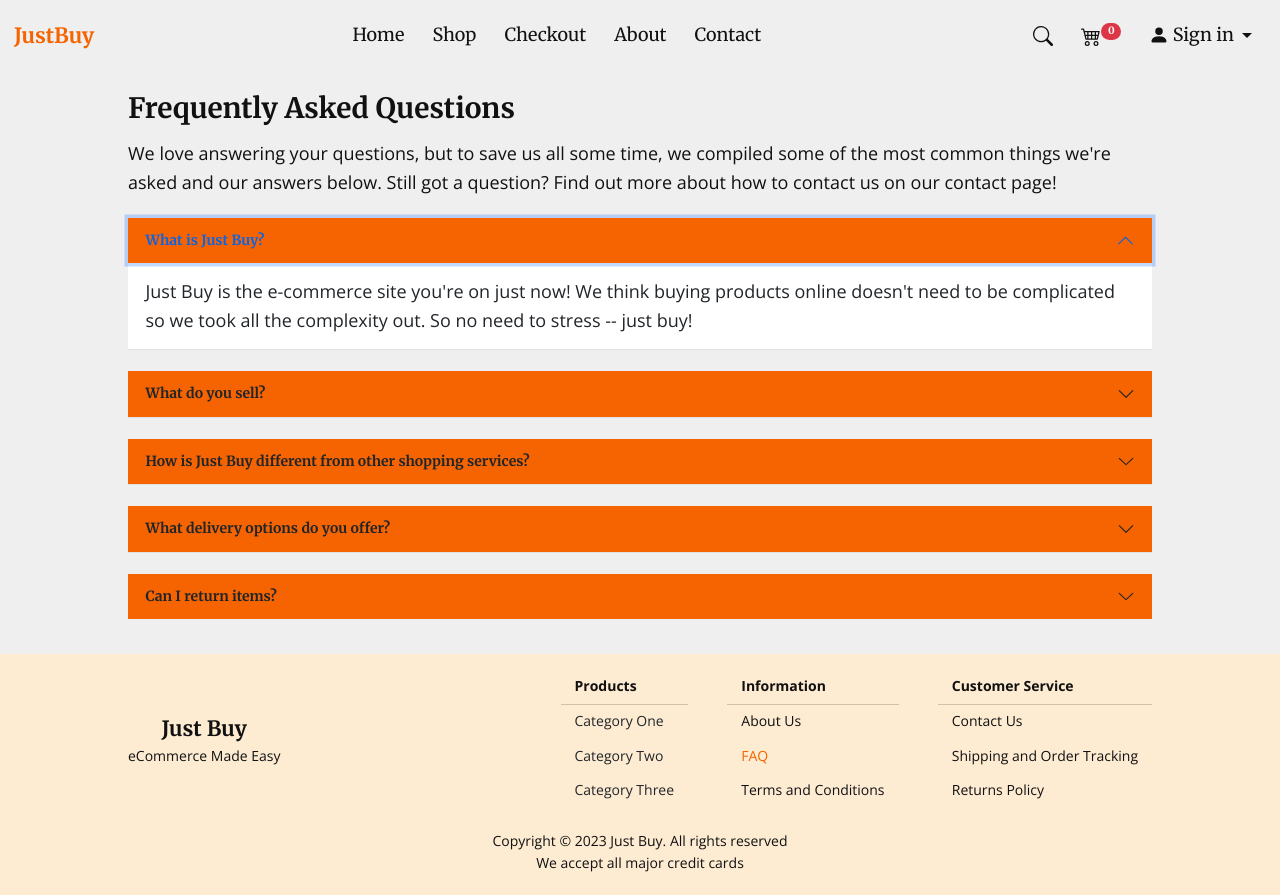
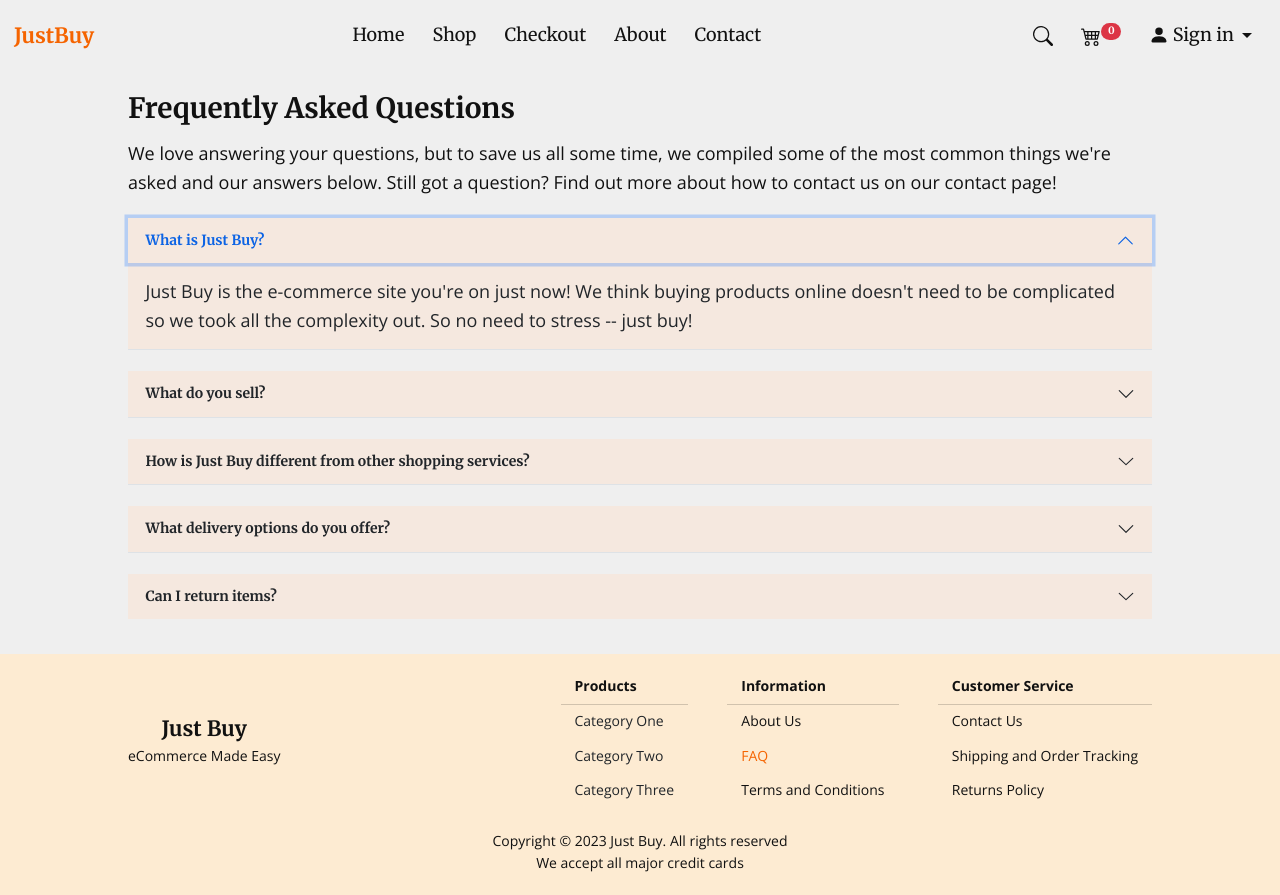
Before and after one commit to Spacepineapple/just_buy, a React (Create React App) app: page /faq in a window 1280 px wide. Both pictures are taken after a click on the button "What is Just Buy?". Built offline with nearby package versions, Linux system fonts and the light colour scheme.

Commit message:
Styled the contact

```diff
--- /dev/null
+++ b/src/assets/css/faqs.css
@@ -0,0 +1,3 @@
+.accordion_item {
+  background-color: #efefef !important;
+}
--- a/src/components/pages/Faq.js
+++ b/src/components/pages/Faq.js
@@ -10,11 +10,11 @@ function FAQ() {
         below. Still got a question? Find out more about how to contact us on
         our contact page!
       </p>
-      <div class="accordion accordion-flush" id="accordionFlushExample">
-        <div class="accordion-item">
-          <h3 class="accordion-header" id="flush-headingOne">
+      <div className="accordion accordion-flush" id="accordionFlushExample">
+        <div className="accordion-item">
+          <h3 className="accordion-header" id="flush-headingOne">
             <button
-              class="accordion-button collapsed"
+              className="accordion-button collapsed"
               type="button"
               data-bs-toggle="collapse"
               data-bs-target="#flush-collapseOne"
@@ -26,21 +26,21 @@ function FAQ() {
           </h3>
           <div
             id="flush-collapseOne"
-            class="accordion-collapse collapse"
+            className="accordion-collapse collapse"
             aria-labelledby="flush-headingOne"
             data-bs-parent="#accordionFlushExample"
           >
-            <div class="accordion-body">
+            <div className="accordion-body">
               Just Buy is the e-commerce site you're on just now! We think
               buying products online doesn't need to be complicated so we took
               all the complexity out. So no need to stress -- just buy!
             </div>
           </div>
         </div>
-        <div class="accordion-item">
-          <h3 class="accordion-header" id="flush-headingTwo">
+        <div className="accordion-item">
+          <h3 className="accordion-header" id="flush-headingTwo">
             <button
-              class="accordion-button collapsed"
+              className="accordion-button collapsed"
               type="button"
               data-bs-toggle="collapse"
               data-bs-target="#flush-collapseTwo"
@@ -52,21 +52,21 @@ function FAQ() {
           </h3>
           <div
             id="flush-collapseTwo"
-            class="accordion-collapse collapse"
+            className="accordion-collapse collapse"
             aria-labelledby="flush-headingTwo"
             data-bs-parent="#accordionFlushExample"
           >
-            <div class="accordion-body">
+            <div className="accordion-body">
               We sell any of the products you see on this site! For specific
               ideas, why not try using the shop button in the nav bar above or
               looking through the product categories in our footer below?
             </div>
           </div>
         </div>
-        <div class="accordion-item">
-          <h3 class="accordion-header" id="flush-headingThree">
+        <div className="accordion-item">
+          <h3 className="accordion-header" id="flush-headingThree">
             <button
-              class="accordion-button collapsed"
+              className="accordion-button collapsed"
               type="button"
               data-bs-toggle="collapse"
               data-bs-target="#flush-collapseThree"
@@ -78,21 +78,21 @@ function FAQ() {
           </h3>
           <div
             id="flush-collapseThree"
-            class="accordion-collapse collapse"
+            className="accordion-collapse collapse"
             aria-labelledby="flush-headingThree"
             data-bs-parent="#accordionFlushExample"
           >
-            <div class="accordion-body">
+            <div className="accordion-body">
               There are three things that set us apart from others: the ease
               with which you can purchase our products, the quality of our range
               and the sheer variety of delivery options!
             </div>
           </div>
         </div>
-        <div class="accordion-item">
-          <h3 class="accordion-header" id="flush-headingFour">
+        <div className="accordion-item">
+          <h3 className="accordion-header" id="flush-headingFour">
             <button
-              class="accordion-button collapsed"
+              className="accordion-button collapsed"
               type="button"
               data-bs-toggle="collapse"
               data-bs-target="#flush-collapseFour"
@@ -104,11 +104,11 @@ function FAQ() {
           </h3>
           <div
             id="flush-collapseFour"
-            class="accordion-collapse collapse"
+            className="accordion-collapse collapse"
             aria-labelledby="flush-headingFour"
             data-bs-parent="#accordionFlushExample"
           >
-            <div class="accordion-body">
+            <div className="accordion-body">
               We'll deliver products in pretty much any way you want! From
               rocket ships to carrier pigeons, we want our customers to be able
               to choose what works best for them. Note that not all delivery
@@ -116,10 +116,10 @@ function FAQ() {
             </div>
           </div>
         </div>
-        <div class="accordion-item">
-          <h3 class="accordion-header" id="flush-headingFive">
+        <div className="accordion-item">
+          <h3 className="accordion-header" id="flush-headingFive">
             <button
-              class="accordion-button collapsed"
+              className="accordion-button collapsed"
               type="button"
               data-bs-toggle="collapse"
               data-bs-target="#flush-collapseFive"
@@ -131,11 +131,11 @@ function FAQ() {
           </h3>
           <div
             id="flush-collapseFive"
-            class="accordion-collapse collapse"
+            className="accordion-collapse collapse"
             aria-labelledby="flush-headingFive"
             data-bs-parent="#accordionFlushExample"
           >
-            <div class="accordion-body">
+            <div className="accordion-body">
               Of course! As long as it's within 35 days of purchase, the product
               is undamaged and you have your proof of purchase or confirmation
               email.
--- a/src/components/pages/Terms.js
+++ b/src/components/pages/Terms.js
@@ -10,10 +10,7 @@ function Terms() {
         guarantee. All products, images, reviews and prices are completely fake.
       </p>
       <div className="terms-area">
-        <h3>
-          <strong>Terms and Conditions</strong>
-        </h3>
-        <p>Welcome to JustBuy!</p>
+        <h4>Welcome to JustBuy!</h4>
         <p>
           These terms and conditions outline the rules and regulations for the
           use of the JustBuy website. By accessing this website we assume you
--- a/src/index.css
+++ b/src/index.css
@@ -198,3 +198,12 @@ button {
   background-color: var(--primary-color) !important;
   border: none !important;
 }
+
+.accordion-item button {
+  background-color: var(--secondary-color) !important;
+  font-weight: bold !important;
+}
+
+.accordion-body {
+  background-color: var(--secondary-color) !important;
+}
```
